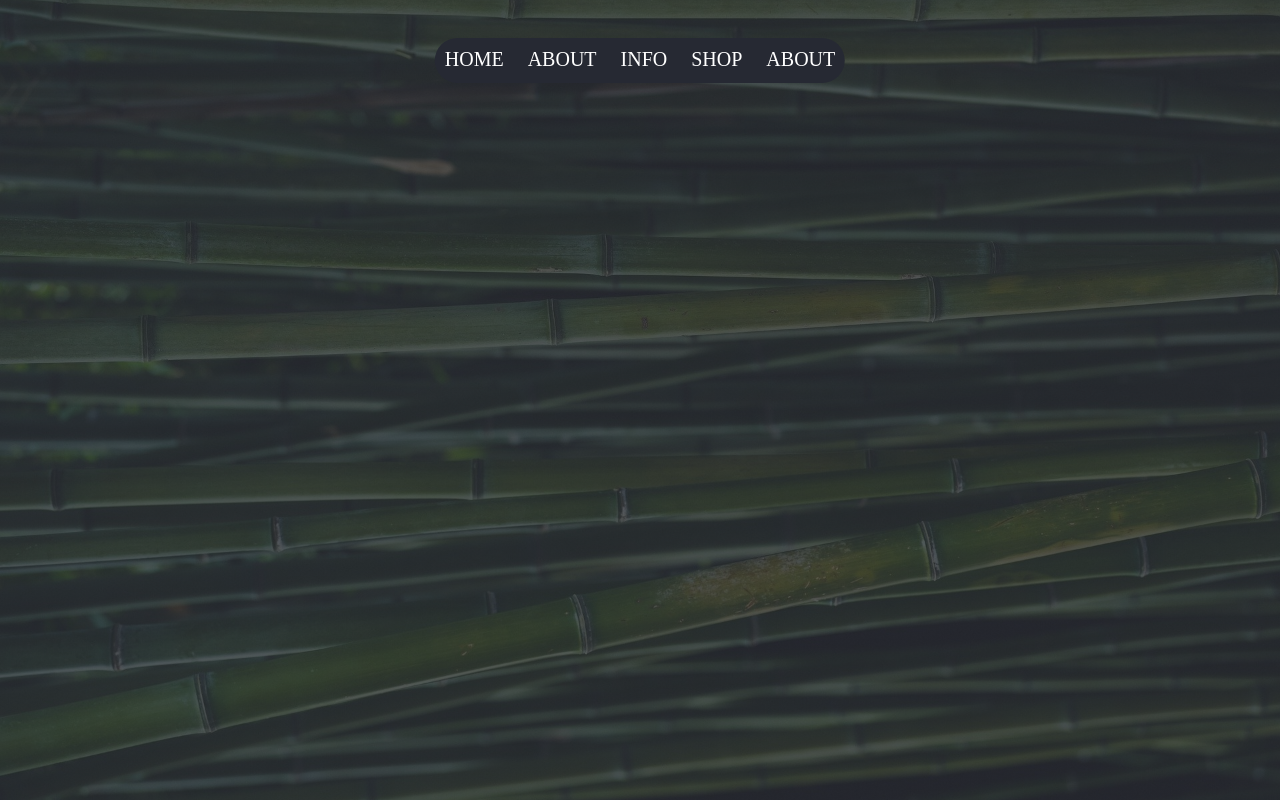
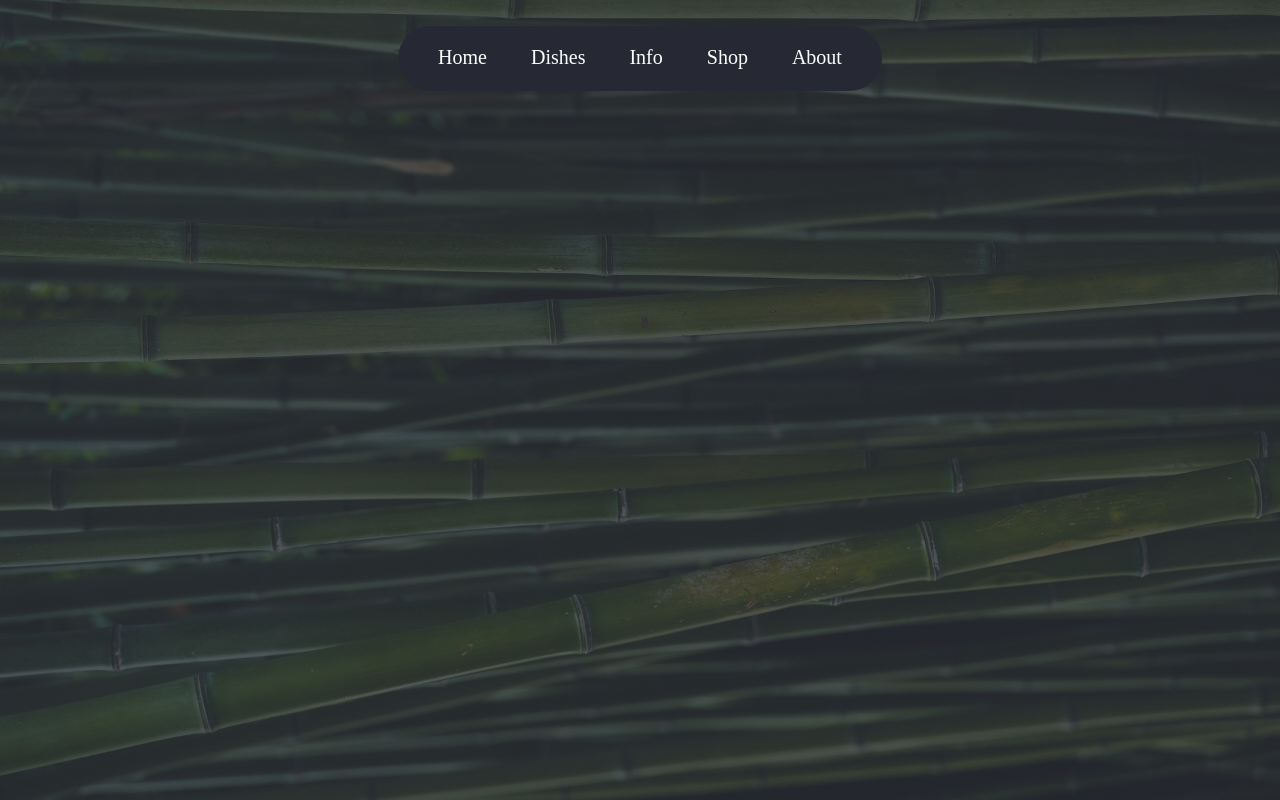
Before and after one commit to WeirdBlob/NavbarPractice, a plain HTML site: page index.html in a window 1280 px wide. Drawn offline with Linux system fonts and the light colour scheme.

Commit message:
small, aesthetic changes to the nav bar

```diff
--- a/index.html
+++ b/index.html
@@ -12,11 +12,11 @@
         <nav>
             <div class="nav-links">
                 <ul>
-                    <li><a href="#">HOME</a></li>
-                    <li><a href="#">ABOUT</a></li>
-                    <li><a href="#">INFO</a></li>
-                    <li><a href="#">SHOP</a></li>
-                    <li><a href="#">ABOUT</a></li>
+                    <li><a href="#">Home</a></li>
+                    <li><a href="#">Dishes</a></li>
+                    <li><a href="#">Info</a></li>
+                    <li><a href="#">Shop</a></li>
+                    <li><a href="#">About</a></li>
                 </ul>
             </div>
         </nav>
--- a/style.css
+++ b/style.css
@@ -14,38 +14,31 @@ nav{
     display: flex;
     align-items: center;
     justify-content: space-between;
-    padding: 3% 5%;
+    padding: 2% 10%;
 }
 .nav-links{
-
-    flex: 1;
-    text-align: center;
-    position: relative;
-}
-.nav-links ul{
-    position: absolute;
-    left: 50%;
-    transform: translateX(-50%);
+    margin: auto;
     background: rgba(38, 41, 51, 1);
-    border-radius: 35px;
+    padding: 20px;
+    border-radius: 40px;
 }
 .nav-links ul li{
+    list-style: none;
     display: inline-block;
-    list-style: none;
-    font-size: 20px;
-    padding: 10px;
+    padding: 0 20px;
 }
 .nav-links ul li a{
     text-decoration: none;
     color: white;
+    font-size: 20px;
 }
 .nav-links ul li::after{
     content: '';
-    width: 0;
-    height: 2px;
-    background: khaki;
     display: block;
     margin: auto;
+    background: khaki;
+    height: 2px;
+    width: 0;
     transition: 0.5s;
 }
 .nav-links ul li:hover::after{
```
